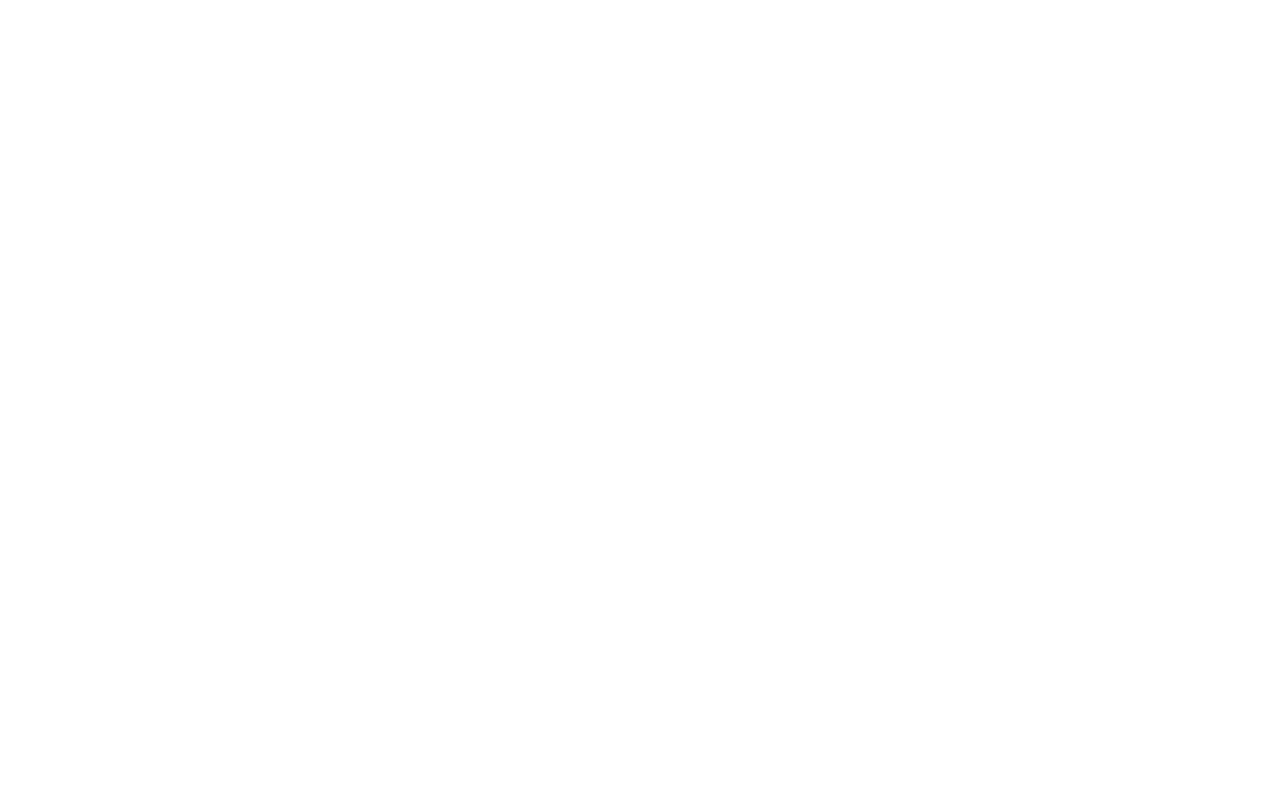
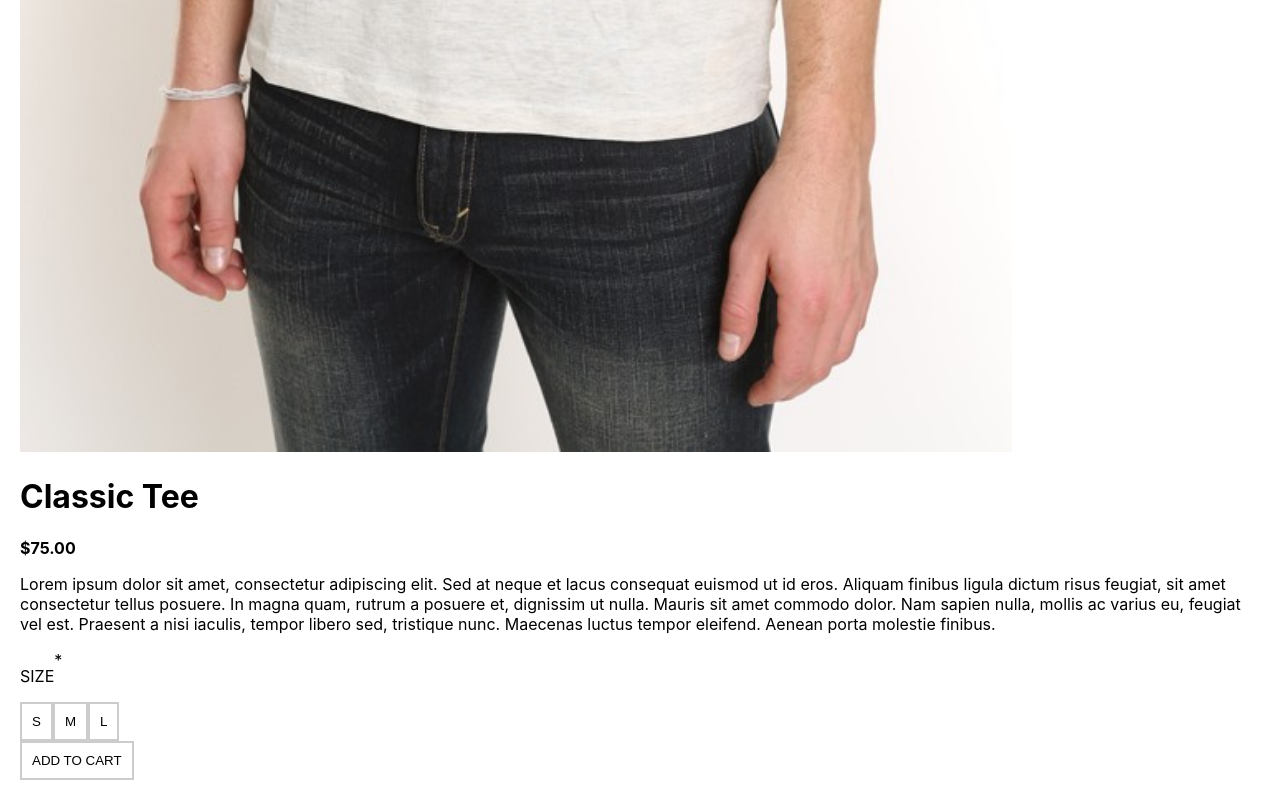
Before and after one commit to Charley-Walker/mr-frontendtechnical, a React (Create React App) app: page / in a window 1280 px wide. Shown: the part 1121-1921 px from the top of the page. Before the commit the page ends 800 px from the top, so only its background shows below. Built offline with nearby package versions, Linux system fonts and the light colour scheme.

Commit message:
Product base elements added

```diff
--- a/src/App.css
+++ b/src/App.css
@@ -3,6 +3,32 @@
   height: 45px;
   width: 100%;
   margin: 20px auto;
+}
+
+.mr-flex {
+  display: flex;
+}
+
+.mr-fontdark {
+  color: #222222;
+}
+
+.mr-fontlight {
+  color: #888888;
+}
+
+.mr-upper {
+  text-transform: uppercase;
+}
+
+.mr-bold {
+  font-weight: bold;
+}
+
+button {
+  border: 2px solid #cccccc;
+  background-color: #ffffff;
+  padding: 10px;
 }
 
 .mr-cart {
@@ -35,6 +61,19 @@
   margin-right: 5%;
 }
 
+/* Product Component */
+.mr-product-container {
+  margin: 20px;
+}
+
+.mr-product-imageContainer {
+  margin: auto;
+}
+
+.mr-product-image {
+  width: 80%;
+}
+
 @media only screen and (min-width: 600px) {
   .mr-header {
     width: 70%;
--- a/src/App.js
+++ b/src/App.js
@@ -1,10 +1,12 @@
 import './App.css';
 import Header from './Components/Header'
+import Product from './Components/Product'
 
 function App() {
   return (
     <div className="App">
       <Header/>
+      <Product />
     </div>
   );
 }
--- a/src/Components/Product.js
+++ b/src/Components/Product.js
@@ -1,9 +1,27 @@
 import React from 'react'
+import productImage from '../images/classic-tee.jpg'
 
 function Product() {
     return (
         <div className="mr-product-container">
+            <div className="mr-product-imageContainer">
+                <img src={productImage} alt="Product Image" className="mr-product-image"/>
+            </div>
             <div>
+                <h1>Classic Tee</h1>
+                <p className="mr-bold">$75.00</p>
+                <p>Lorem ipsum dolor sit amet, consectetur adipiscing elit. Sed at neque et lacus consequat euismod ut id eros. Aliquam finibus ligula dictum risus feugiat, sit amet consectetur tellus posuere. In magna quam, rutrum a posuere et, dignissim ut nulla. Mauris sit amet commodo dolor. Nam sapien nulla, mollis ac varius eu, feugiat vel est. Praesent a nisi iaculis, tempor libero sed, tristique nunc. Maecenas luctus tempor eleifend. Aenean porta molestie finibus.</p>
+                <div className="mr-flex">
+                    <p className="mr-upper">Size</p>
+                    <span>*</span>
+                    <p></p>
+                </div>
+                <div>
+                    <button>S</button>
+                    <button>M</button>
+                    <button>L</button>
+                </div>
+                <button className="mr-upper">Add To Cart</button>
 
             </div>
         </div>
```
Also changed, not shown: src/images/classic-tee.jpg (added).
